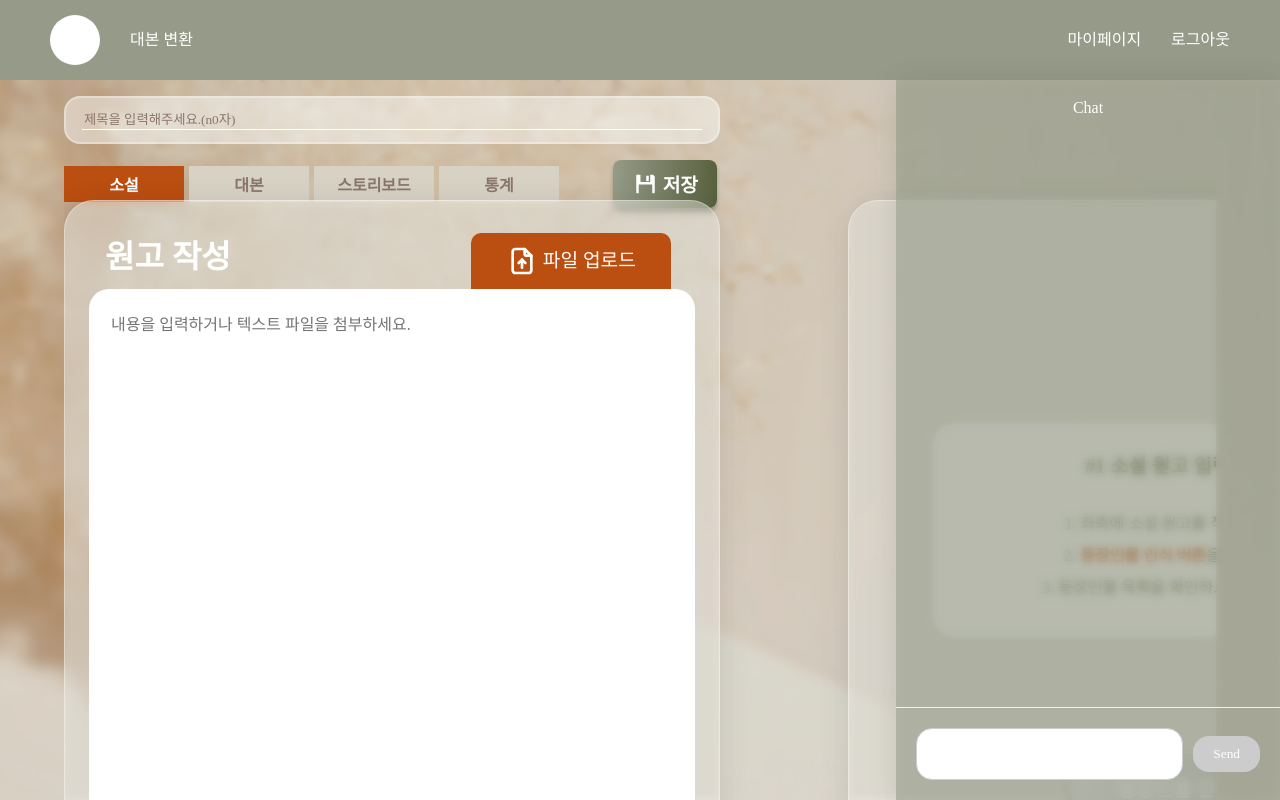
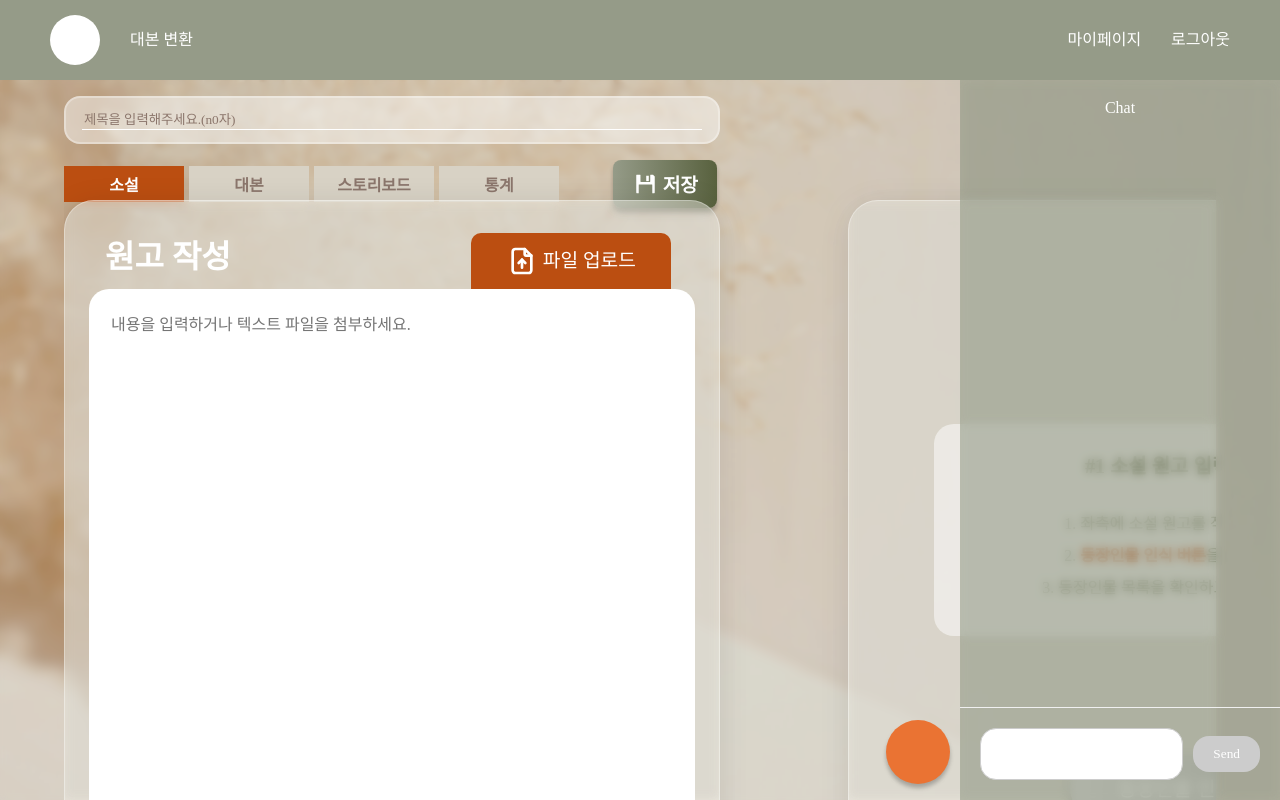
Before and after one commit to otcroz/DS-Volare_front-end, a React (Create React App) app: page /convert in a window 1280 px wide. Built offline with nearby package versions, Linux system fonts and the light colour scheme; a web font is replaced by a local one.

Commit message:
[feat] 챗봇 drawer 열고 닫는 모션 구현
- 챗봇 버튼 클릭 시 위치 이동 (framer motion) - isOpen 상태에 따라 drawer 열고 닫는 모션 (framer motion AnimatePresence)
#22

```diff
--- a/src/component/ChatbotBox.tsx
+++ b/src/component/ChatbotBox.tsx
@@ -1,9 +1,10 @@
 import React, { useState, useEffect, useRef } from 'react';
 import Typing from 'react-typing-animation';
 import styled from 'styled-components';
+import { motion, AnimatePresence } from 'framer-motion';
 
 type Props = {
-  name: string;
+  chatId?: string; // 추후 변경
 };
 
 interface Message {
@@ -13,11 +14,12 @@ interface Message {
   id?: number;
 }
 
-const ChatbotBox = ({ name }: Props) => {
+const ChatbotBox = ({ chatId }: Props) => {
   const [messages, setMessages] = useState<Message[]>([]);
   const [currentTypingId, setCurrentTypingId] = useState<number | null>(null);
   const [isTyping, setIsTyping] = useState(false);
   const messageListRef = useRef<HTMLDivElement>(null);
+  const [isOpen, setIsOpen] = useState(true);
 
   // 메시지 전송 함수
   const handleSendMessage = (message: string) => {
@@ -67,8 +69,26 @@ const ChatbotBox = ({ name }: Props) => {
     setIsTyping(currentTypingId !== null);
   }, [currentTypingId]);
 
+  // 챗봇 drawer toggle button 애니메이션
+  const buttonVariants = {
+    init: {
+      x: 0,
+    },
+    end: (isOpen: boolean) => ({
+      x: isOpen ? -250 : 0,
+    }),
+  };
+
   return (
-    <ChatContainer>
+    <>
+      <AnimatePresence>
+        {isOpen && (
+          <ChatContainer
+            initial={{ x: 200, opacity: 0 }}
+            animate={{ x: 0, opacity: 1 }}
+            exit={{ x: 200, opacity: 0 }}
+            transition={{ type: 'tween' }}
+          >
             <ChatBox>
               <Title>Chat</Title>
               <MessageList
@@ -77,9 +97,27 @@ const ChatbotBox = ({ name }: Props) => {
                 onEndTyping={handleEndTyping}
                 ref={messageListRef}
               />
-        <MessageForm onSendMessage={handleSendMessage} isTyping={isTyping} />
+              <MessageForm
+                onSendMessage={handleSendMessage}
+                isTyping={isTyping}
+              />
             </ChatBox>
           </ChatContainer>
+        )}
+      </AnimatePresence>
+
+      <ChatbotButton
+        initial="init"
+        animate="end"
+        variants={buttonVariants}
+        custom={isOpen}
+        whileTap={{ scale: 0.9 }}
+        onClick={() => {
+          setIsOpen(!isOpen);
+        }}
+        transition={{ type: 'tween' }}
+      />
+    </>
   );
 };
 
@@ -181,15 +219,27 @@ const MessageForm = ({ onSendMessage, isTyping }: MessageFormProps) => {
 };
 
 // Styled Components
-const ChatContainer = styled.div`
-  position: fixed;
+
+const ChatbotButton = styled(motion.button)`
+  position: absolute;
+  right: 5rem;
+  bottom: 1rem;
+  width: 4rem;
+  height: 4rem;
+  border-radius: 2rem;
+  background-color: ${({ theme }) => theme.colors.orange};
+  box-shadow: 0px 4px 4px rgba(0, 0, 0, 0.25);
+`;
+
+const ChatContainer = styled(motion.div)`
+  position: absolute;
+  z-index: 1;
   right: 0;
-  width: 30vw;
+  width: 20rem;
   height: 100%;
   display: flex;
   background: rgba(149, 155, 136, 0.6);
 
-  box-shadow: 0 4px 30px rgba(0, 0, 0, 0.1);
   backdrop-filter: blur(5px);
   -webkit-backdrop-filter: blur(5px);
 `;
--- a/src/page/ConvertPage.tsx
+++ b/src/page/ConvertPage.tsx
@@ -102,7 +102,7 @@ const ConvertPage = () => {
             </ConvertStepWrapper>
           </AnimationProvider>
         </ConvertStepProvider>
-        <ChatbotBox name="chat" />
+        <ChatbotBox />
       </BackgroundCover>
     </Background>
   );
@@ -132,6 +132,7 @@ const BackgroundCover = styled.p`
   ${css`
     height: calc(100vh - 80px);
   `}
+  overflow: hidden;
 `;
 
 // container
```
Lines whose indentation alone changed are shown as unchanged.
